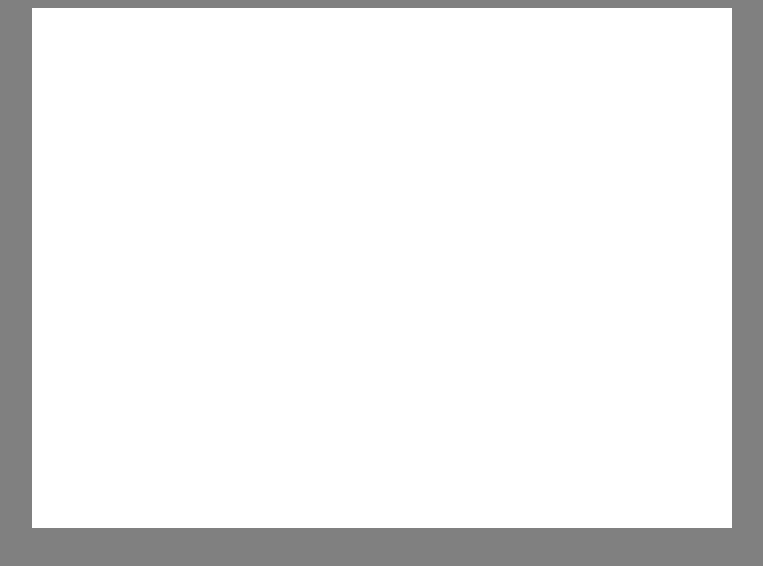
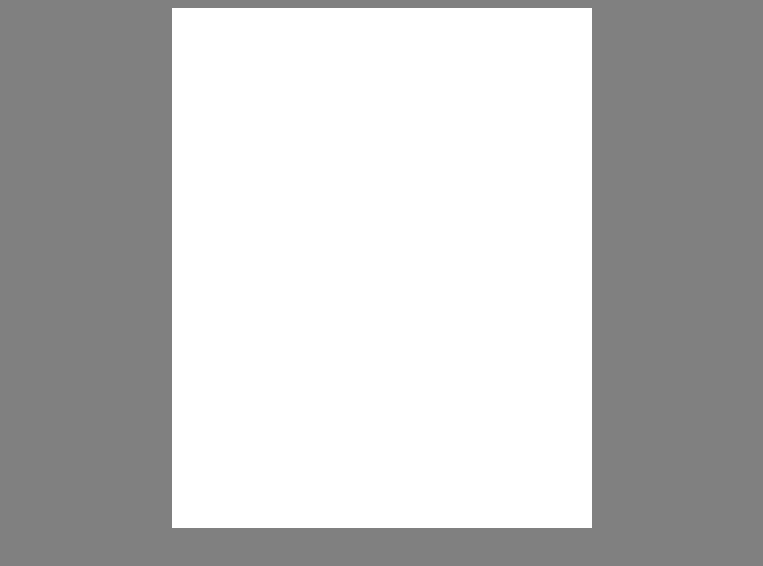
Before and after one commit to LegoMany/MPTetris, a website: page client/src/index.html in a window 1280 px wide. Shown: the whole page, without its empty margins (258-1021 px from the left). Drawn offline with Linux system fonts and the light colour scheme.

Commit message:
Make field smaller

```diff
--- a/client/src/index.html
+++ b/client/src/index.html
@@ -5,7 +5,7 @@
         <title>Hello World!</title>
     </head>
     <body style="background-color: grey">
-        <canvas width="700px" height="520px" id="canvas" style="
+        <canvas width="420px" height="520px" id="canvas" style="
             display: block;
             background-color: white;
             margin: 0 auto;">
```
